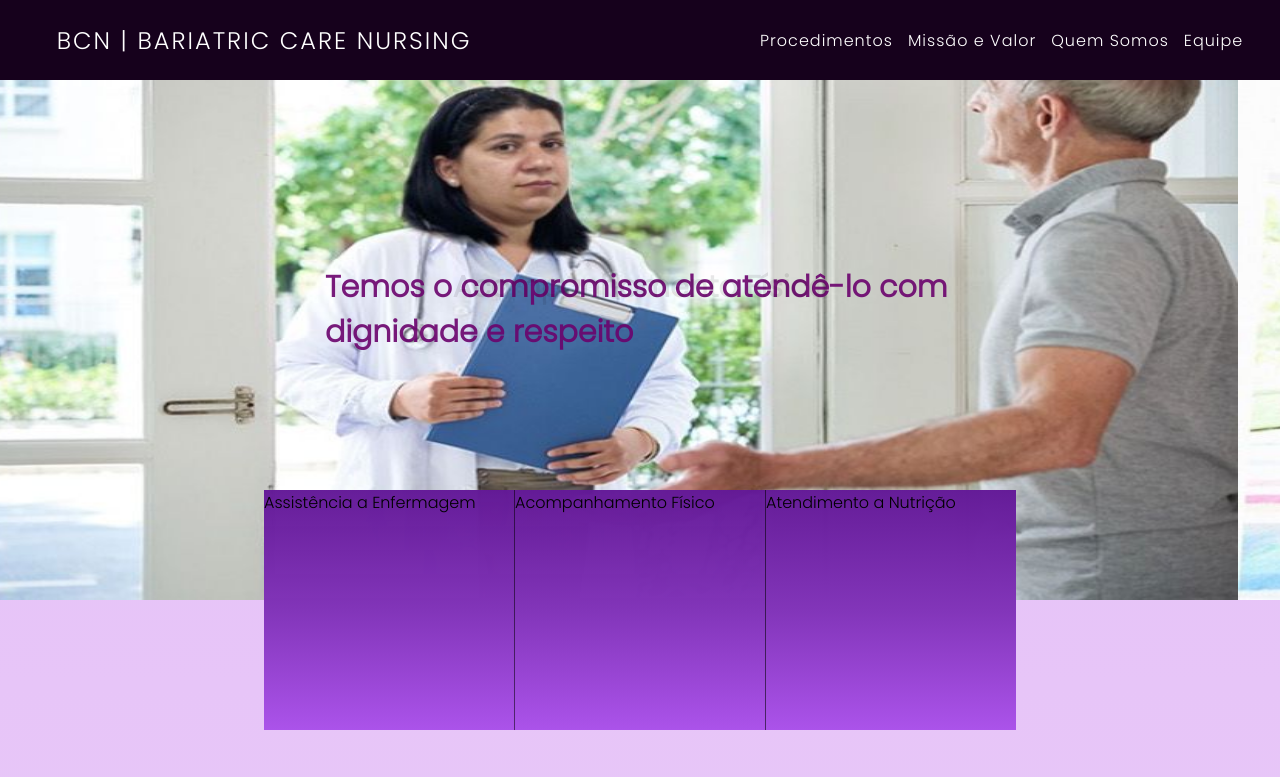
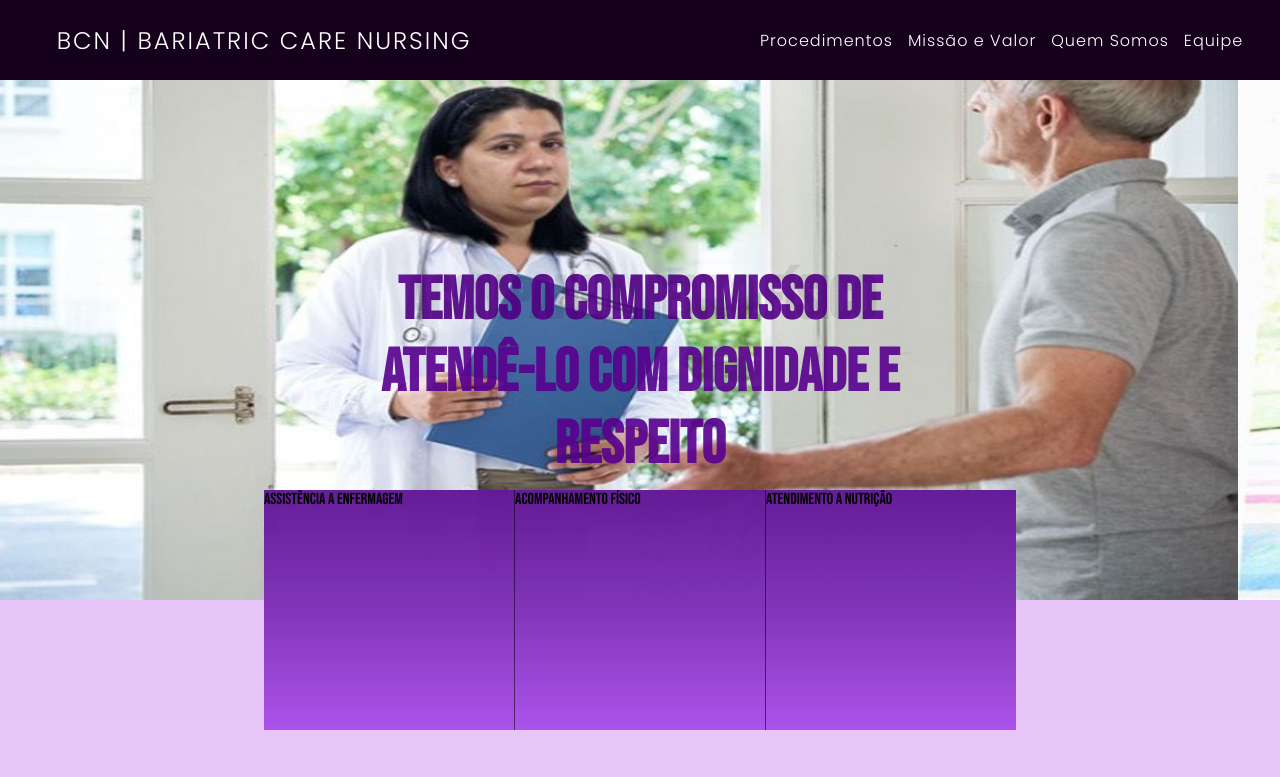
Before and after one commit to Matheus1370/BariatricCareNursing, a plain HTML site: page index.html in a window 1280 px wide. Shown: the top 777 px of the page. Drawn offline with Linux system fonts and the light colour scheme.

Commit message:
Add files via upload

```diff
--- a/carrossel.css
+++ b/carrossel.css
@@ -38,6 +38,7 @@
     width: 250px;
     height: 240px;
     cursor: pointer;
+    font-family: 'Bebas Neue', cursive;
 }
 
 .parte1{
@@ -82,8 +83,10 @@
     cursor: pointer;
     transition: 1s;
     opacity: 0;
-    font-size: 30px;
+    font-size: 60px;
     font-weight: 800;
+    text-align: center;
+    font-family: 'Bebas Neue', cursive;
 }
 
 .navigation-auto{
@@ -98,17 +101,17 @@
 
 #radio1:checked ~ .navigation-auto .auto-btn1{
     opacity: 1;
-    color: rgb(118, 3, 120);
+    color: rgb(97, 0, 157);
 }
 
 #radio2:checked ~ .navigation-auto .auto-btn2{
     opacity: 1;
-    color: rgb(118, 3, 120);
+    color: rgb(97, 0, 157);
 }
 
 #radio3:checked ~ .navigation-auto .auto-btn3{
     opacity: 1;
-    color: rgb(118, 3, 120);
+    color: rgb(97, 0, 157);
 }
 
 .auto-btn1{
--- a/index.html
+++ b/index.html
@@ -49,7 +49,7 @@
             </div>
 
             <div class="navigation-auto">
-                <div class="auto-btn1">Temos o compromisso de atendê-lo com dignidade e respeito</div>
+                <div class="auto-btn1">Temos o compromisso de <br> atendê-lo com dignidade e respeito</div>
                 <div class="auto-btn2">Acompanhamento Físico</div>
                 <div class="auto-btn3">Atendimento a Nutrição</div>
             </div>
```
